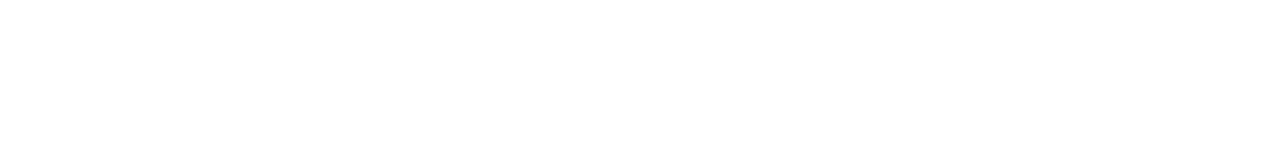
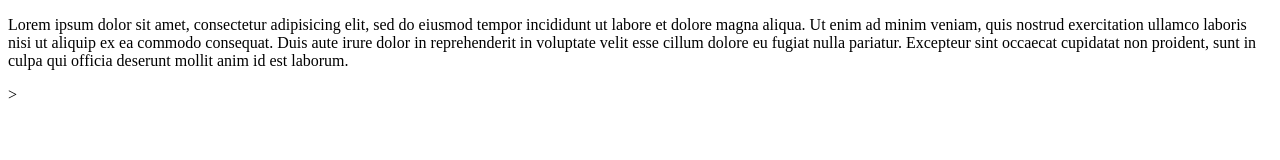
Before and after one commit to GitableRoy/test-repo, a plain HTML site: page index.html in a window 1280 px wide. Drawn offline with Linux system fonts and the light colour scheme.

Commit message:
Another Commit from anotherBranch

```diff
--- a/index.html
+++ b/index.html
@@ -4,6 +4,12 @@
 	<meta charset="UTF-8">
 	<title>Index</title>
 <body>
+	<p>Lorem ipsum dolor sit amet, consectetur adipisicing elit, sed do eiusmod
+	tempor incididunt ut labore et dolore magna aliqua. Ut enim ad minim veniam,
+	quis nostrud exercitation ullamco laboris nisi ut aliquip ex ea commodo
+	consequat. Duis aute irure dolor in reprehenderit in voluptate velit esse
+	cillum dolore eu fugiat nulla pariatur. Excepteur sint occaecat cupidatat non
+	proident, sunt in culpa qui officia deserunt mollit anim id est laborum.</p>>
 
 </body>
 </html>
```
